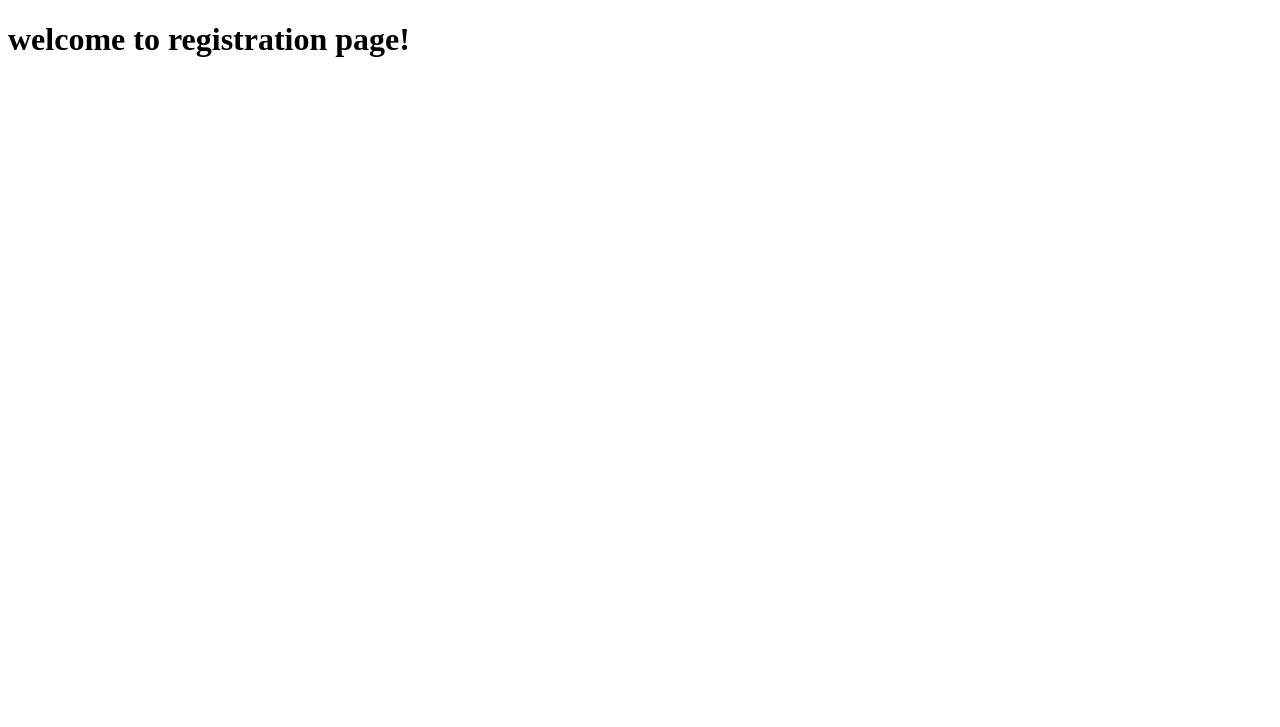
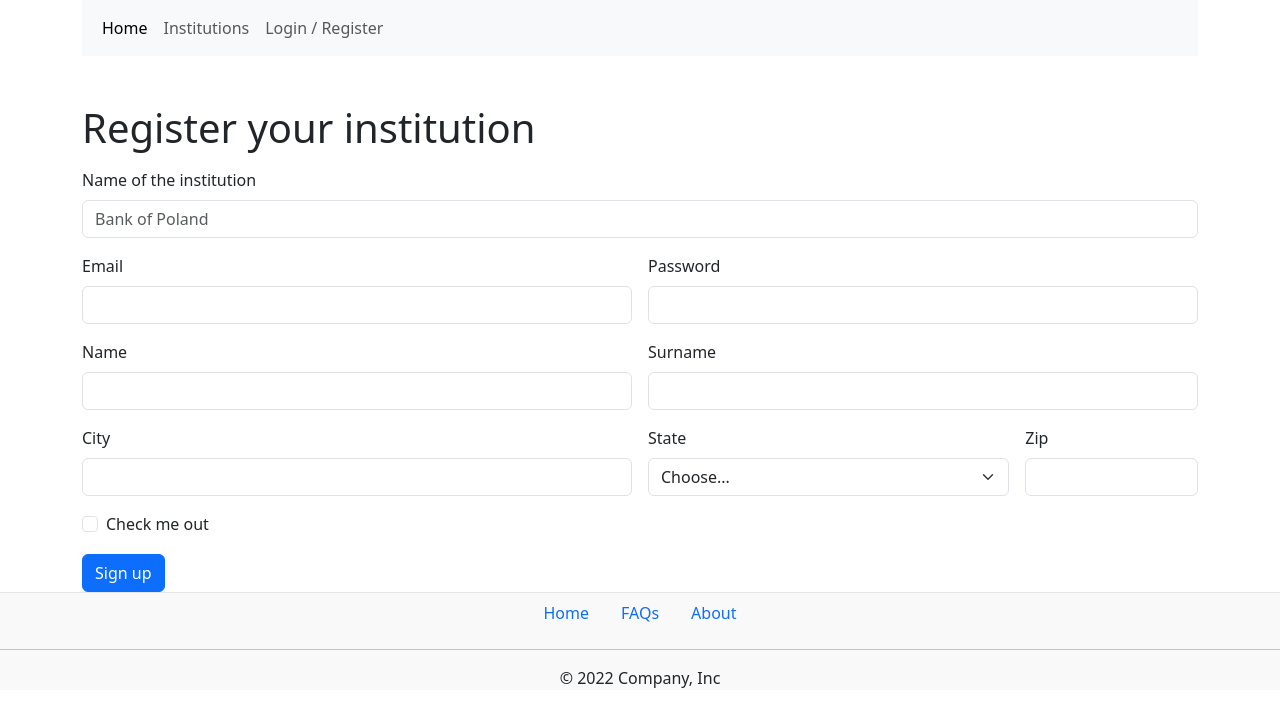
Before and after one commit to Akbermet1/electronic_queue, a Django app: template templates/institution/register_institutions.html in a window 1280 px wide. Shown: the top 727 px of the page. Run offline with Django 4.2, Linux system fonts and the light colour scheme; the template is opened without the code that fills it, so the values that code supplies are empty.

Commit message:
added a form to the registration template

```diff
--- a/templates/institution/register_institutions.html
+++ b/templates/institution/register_institutions.html
@@ -1,12 +1,55 @@
-<!DOCTYPE html>
-<html lang="en">
-<head>
-    <meta charset="UTF-8">
-    <meta http-equiv="X-UA-Compatible" content="IE=edge">
-    <meta name="viewport" content="width=device-width, initial-scale=1.0">
-    <title>registration for institutions</title>
-</head>
-<body>
-    <h1>welcome to registration page!</h1>
-</body>
-</html>
+{% extends "base.html" %}
+{% block content %}
+
+<h1 class="mt-5 mb-3">Register your institution</h1>
+
+<form class="row g-3">
+    <div class="col-12">
+        <label for="inputAddress" class="form-label">Name of the institution</label>
+        <input type="text" class="form-control" id="inputAddress" placeholder="Bank of Poland">
+      </div>
+    <div class="col-md-6">
+      <label for="inputEmail4" class="form-label">Email</label>
+      <input type="email" class="form-control" id="inputEmail4">
+    </div>
+    <div class="col-md-6">
+      <label for="inputPassword4" class="form-label">Password</label>
+      <input type="password" class="form-control" id="inputPassword4">
+    </div>
+    <div class="col-md-6">
+        <label for="inputName" class="form-label">Name</label>
+        <input type="text" class="form-control" id="inputName">
+      </div>
+      <div class="col-md-6">
+        <label for="inputSurname" class="form-label">Surname</label>
+        <input type="text" class="form-control" id="inputSurname">
+    </div>
+    <div class="col-md-6">
+      <label for="inputCity" class="form-label">City</label>
+      <input type="text" class="form-control" id="inputCity">
+    </div>
+    <div class="col-md-4">
+      <label for="inputState" class="form-label">State</label>
+      <select id="inputState" class="form-select">
+        <option selected>Choose...</option>
+        <option>...</option>
+      </select>
+    </div>
+    <div class="col-md-2">
+      <label for="inputZip" class="form-label">Zip</label>
+      <input type="text" class="form-control" id="inputZip">
+    </div>
+    <div class="col-12">
+      <div class="form-check">
+        <input class="form-check-input" type="checkbox" id="gridCheck">
+        <label class="form-check-label" for="gridCheck">
+          Check me out
+        </label>
+      </div>
+    </div>
+    <div class="col-12">
+      <button type="submit" class="btn btn-primary">Sign up</button>
+    </div>
+  </form>
+
+{% endblock %}
```
